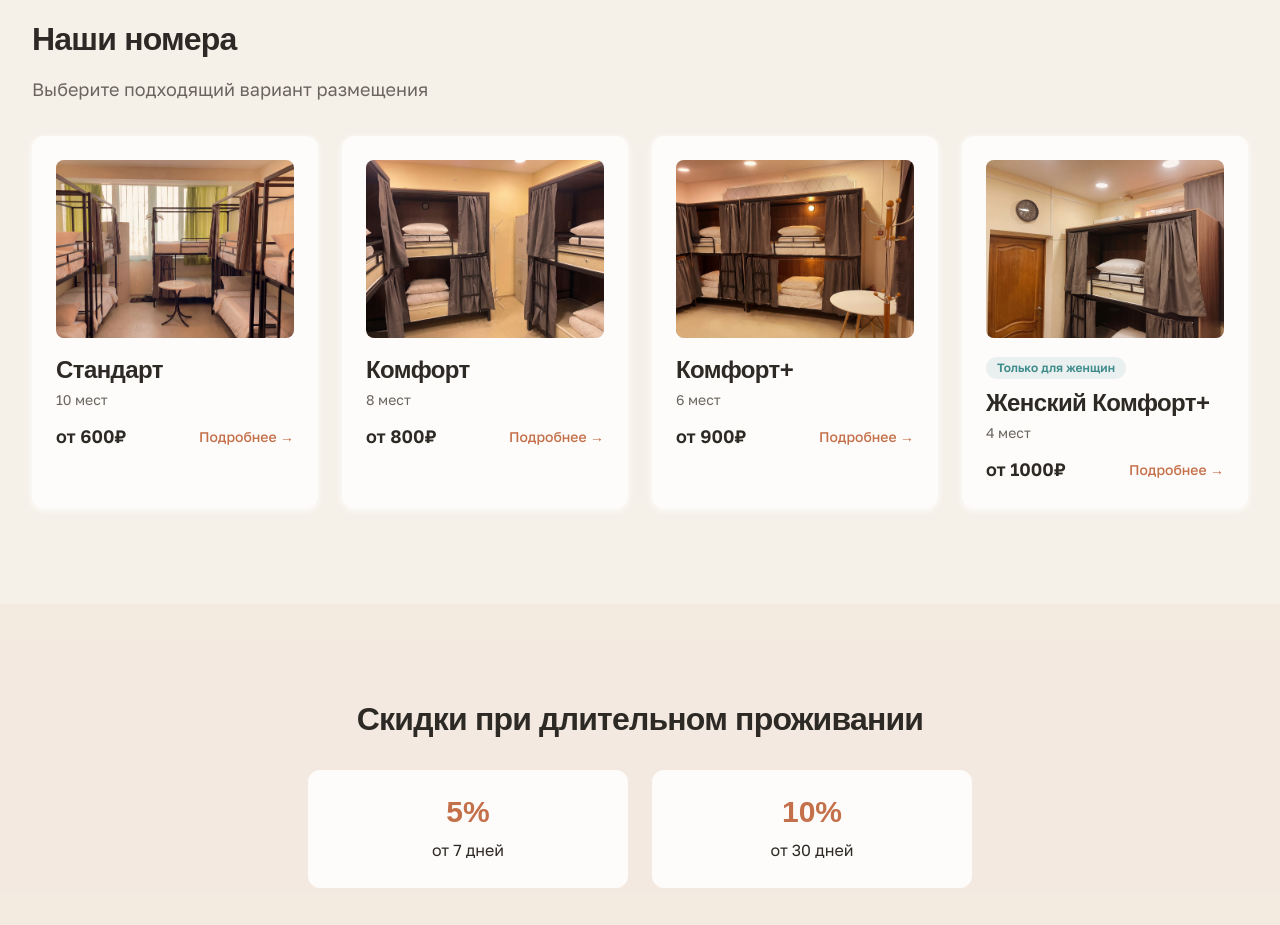
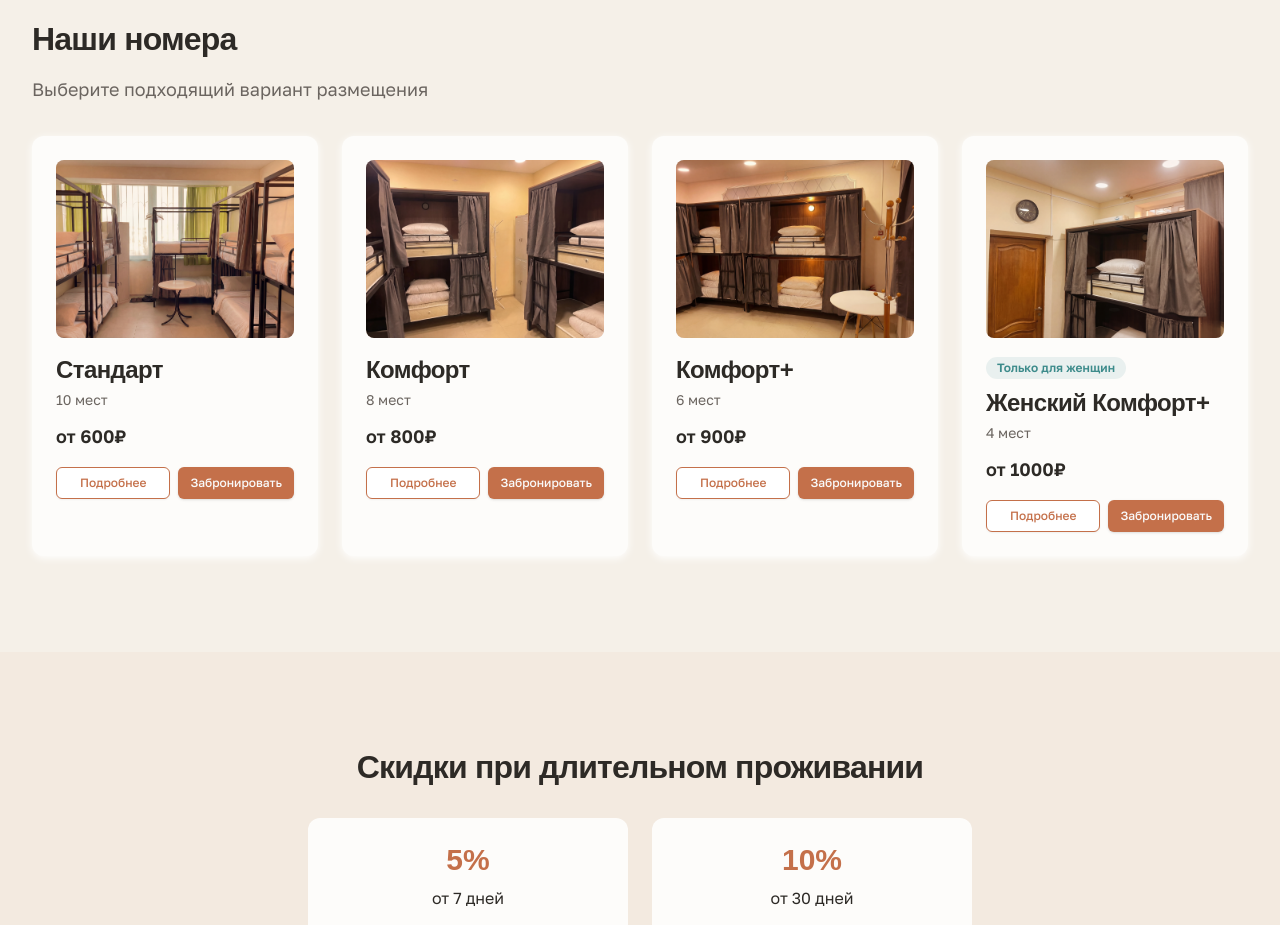
Before and after one commit to rebekaee1/delas, a Next.js app: page / in a window 1280 px wide. Shown: the part 1140-2065 px from the top of the page. Built offline with nearby package versions, Linux system fonts and the light colour scheme; no server answers; a web font is replaced by a local one.

Commit message:
fix: вернуть кнопку Забронировать на главной

```diff
--- a/src/app/page.tsx
+++ b/src/app/page.tsx
@@ -74,14 +74,13 @@ export default function Home() {
 
           <div className="grid md:grid-cols-2 lg:grid-cols-4 gap-6">
             {ROOM_TYPES.map((room, index) => (
-              <Link
+              <div
                 key={room.slug}
-                href={`/rooms/${room.slug}`}
-                className="card p-6 card-hover animate-fade-in-up block"
+                className="card p-6 card-hover animate-fade-in-up"
                 style={{ animationDelay: `${200 + index * 100}ms` }}
               >
-                {/* Фото */}
-                <div className="relative aspect-[4/3] bg-sand-200 rounded-lg mb-4 overflow-hidden group">
+                {/* Фото — кликабельное */}
+                <Link href={`/rooms/${room.slug}`} className="block relative aspect-[4/3] bg-sand-200 rounded-lg mb-4 overflow-hidden group">
                   <Image
                     src={room.image4x3}
                     alt={room.name}
@@ -90,24 +89,32 @@ export default function Home() {
                     sizes="(min-width: 1024px) 25vw, (min-width: 768px) 50vw, 100vw"
                     priority={index === 0}
                   />
-                </div>
+                </Link>
 
                 {room.isWomenOnly && (
                   <Badge variant="sea" className="mb-2">Только для женщин</Badge>
                 )}
 
-                <h3 className="text-h3 text-coal mb-1">{room.name}</h3>
+                <Link href={`/rooms/${room.slug}`} className="hover:text-terracotta transition-colors">
+                  <h3 className="text-h3 text-coal mb-1">{room.name}</h3>
+                </Link>
                 <p className="text-small text-coal-light mb-3">{room.beds} мест</p>
 
-                <div className="flex items-center justify-between">
+                <div className="flex items-center justify-between mb-4">
                   <span className="text-body-lg font-semibold text-coal">
                     от {room.pricePerNight}₽
                   </span>
-                  <span className="text-small text-terracotta font-medium hover:underline">
-                    Подробнее →
-                  </span>
                 </div>
-              </Link>
+
+                <div className="flex gap-2">
+                  <Button variant="outline" size="sm" asChild className="flex-1 border-terracotta text-terracotta hover:bg-terracotta hover:text-white btn-hover">
+                    <Link href={`/rooms/${room.slug}`}>Подробнее</Link>
+                  </Button>
+                  <Button size="sm" asChild className="flex-1 bg-terracotta hover:bg-terracotta-dark btn-hover">
+                    <Link href={`/booking?room=${room.slug}`}>Забронировать</Link>
+                  </Button>
+                </div>
+              </div>
             ))}
           </div>
         </div>
```
